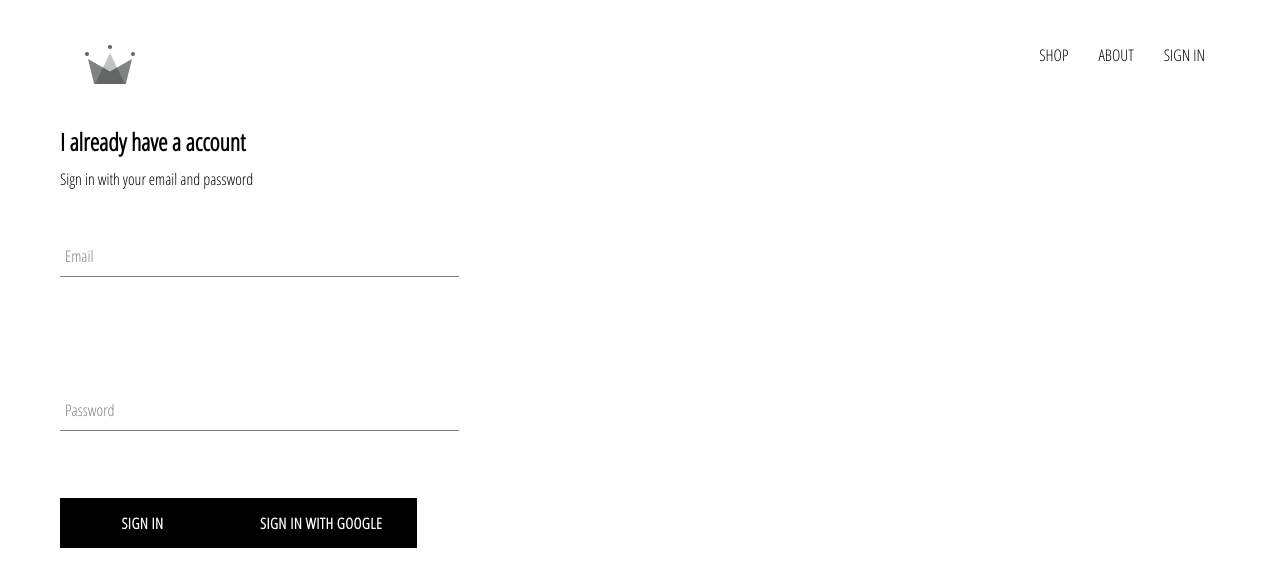
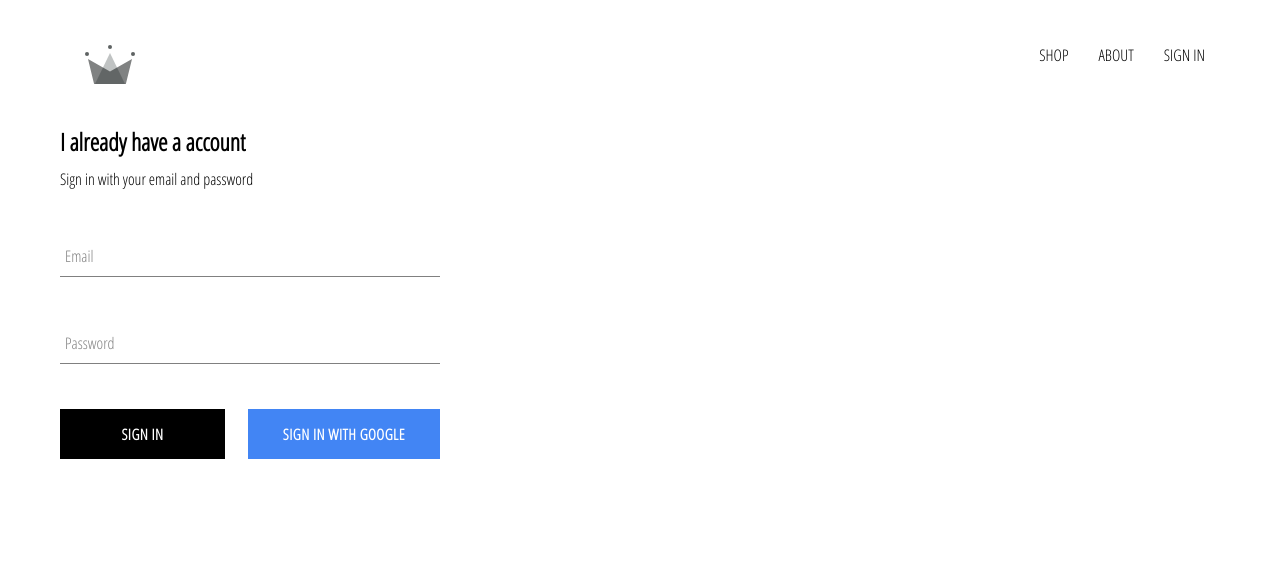
Before and after one commit to abdul-mikko/React_Ecommerce-Website, a React (Create React App) app in the folder crwn-clothing/: page /signin in a window 1280 px wide. Shown: the top 586 px of the page. Built offline with nearby package versions, Linux system fonts and the light colour scheme; no server answers.

Commit message:
intergratde firebase , cereated sign in page

```diff
--- a/crwn-clothing/src/App.css
+++ b/crwn-clothing/src/App.css
@@ -7,3 +7,6 @@
   text-decoration: none;
   color: black;
 }
+* {
+  box-sizing: border-box;
+}
--- a/crwn-clothing/src/Components/Custom_Button/Custom_Button_component.jsx
+++ b/crwn-clothing/src/Components/Custom_Button/Custom_Button_component.jsx
@@ -1,10 +1,10 @@
 import React from 'react'
 import './custom-button.styles.scss'
 
-const CustomButton = ({ children, ...button }) => (
+const CustomButton = ({ children, isGoogleSignIn, ...button }) => (
 
-    <button className='custom-button' {...button}>{children}
+    <button className={`${isGoogleSignIn ? 'google-sign-in' : ''}  custom-button`} {...button}>{children}
 
-    </button>)
+    </button >)
 
 export default CustomButton;
--- a/crwn-clothing/src/Components/Custom_Button/custom-button.styles.scss
+++ b/crwn-clothing/src/Components/Custom_Button/custom-button.styles.scss
@@ -9,7 +9,7 @@
   background-color: black;
   color: white;
   text-transform: uppercase;
-  font-family: 'Open Sans Condensed';
+  font-family: "Open Sans Condensed";
   font-weight: bolder;
   border: none;
   cursor: pointer;
@@ -19,4 +19,13 @@
     color: black;
     border: 1px solid black;
   }
+  &.google-sign-in {
+    background-color: #4285f4;
+    color: white;
+
+    &:hover {
+      background-color: #357ae8;
+      border: none;
+    }
+  }
 }
--- a/crwn-clothing/src/Components/Sign_In/Sign_In.scss
+++ b/crwn-clothing/src/Components/Sign_In/Sign_In.scss
@@ -1,5 +1,5 @@
 .sign-in {
-  width: 30vw;
+  width: 380px;
   display: flex;
   flex-direction: column;
 
@@ -9,4 +9,8 @@
   .submit {
     margin-left: 20px;
   }
+  .buttons {
+    display: flex;
+    justify-content: space-between;
+  }
 }
--- a/crwn-clothing/src/Components/Sign_In/Sign_In_compoent.jsx
+++ b/crwn-clothing/src/Components/Sign_In/Sign_In_compoent.jsx
@@ -34,13 +34,16 @@
                     <FormInput type='email' name='email' value={this.state.email}
                         handleChange={this.handleChange} label='Email'
                     />
-                    <br />
+
 
                     <FormInput type='password' name='password' value={this.state.password}
                         handleChange={this.handleChange} label='Password'
-                    /><br />
-                    <CustomButton type='submit' > SIGN IN</CustomButton>
-                    <CustomButton onClick={signInWithGoogle}> SIGN IN WITH GOOGLE</CustomButton>
+                    />
+                    <div className='buttons'>
+                        <CustomButton type='submit' > SIGN IN</CustomButton>
+                        <CustomButton onClick={signInWithGoogle} isGoogleSignIn> SIGN IN WITH GOOGLE</CustomButton>
+
+                    </div>
                 </form>
 
             </div>
```
